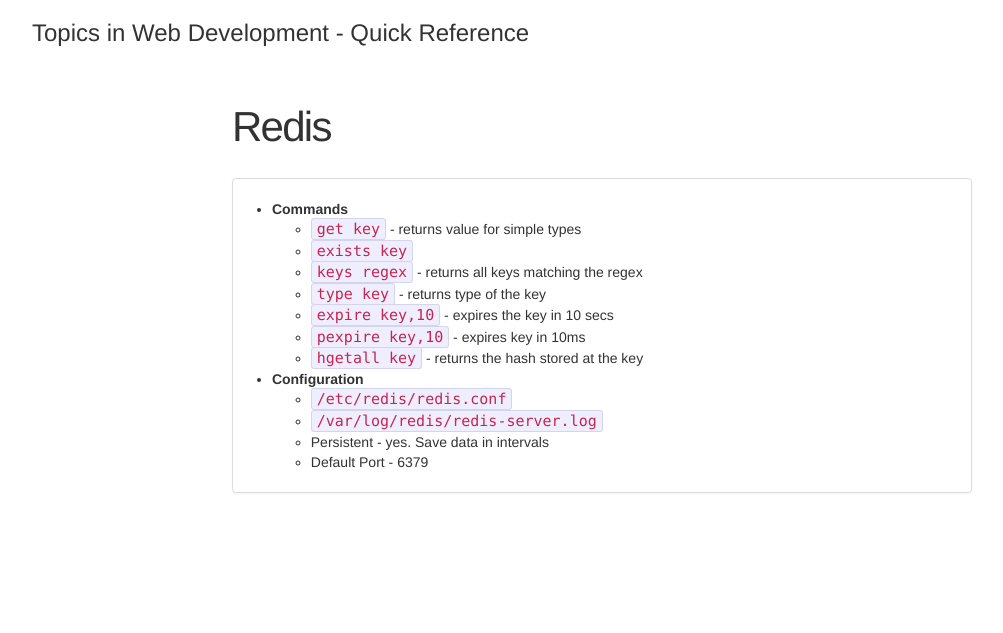
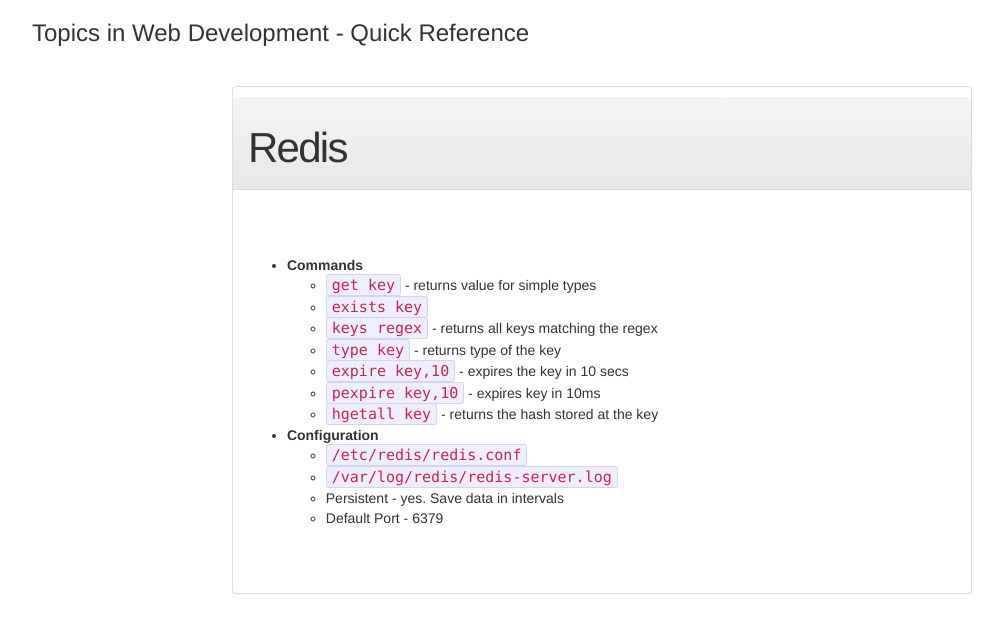
Before and after one commit to geetavin464/geetavin464.github.io, a Jekyll site: the page built from _posts/2015-03-03-redis.md, in a window 1280 px wide. Shown: the top 633 px of the page, without its empty margins (38-1041 px from the left). Built offline with Jekyll 4.4.1, drawn with Linux system fonts in a browser that asks for light colours.

Commit message:
add panel to entire post

```diff
--- a/_layouts/post.html
+++ b/_layouts/post.html
@@ -1,14 +1,13 @@
 ---
 layout: default
 ---
-<div class="post">
+<div class="post panel panel-default">
 
-  <header class="post-header">
+  <header class="post-header panel-heading">
     <h1>{{ page.title }}</h1>
-    <p class="meta">{% if page.author %} • {{ page.author }}{% endif %}{% if page.meta %} • {{ page.meta }}{% endif %}</p>
   </header>
 
-  <article class="post-content panel panel-default">
+  <article class="post-content panel-body">
   {{ content }}
   </article>
 
```
